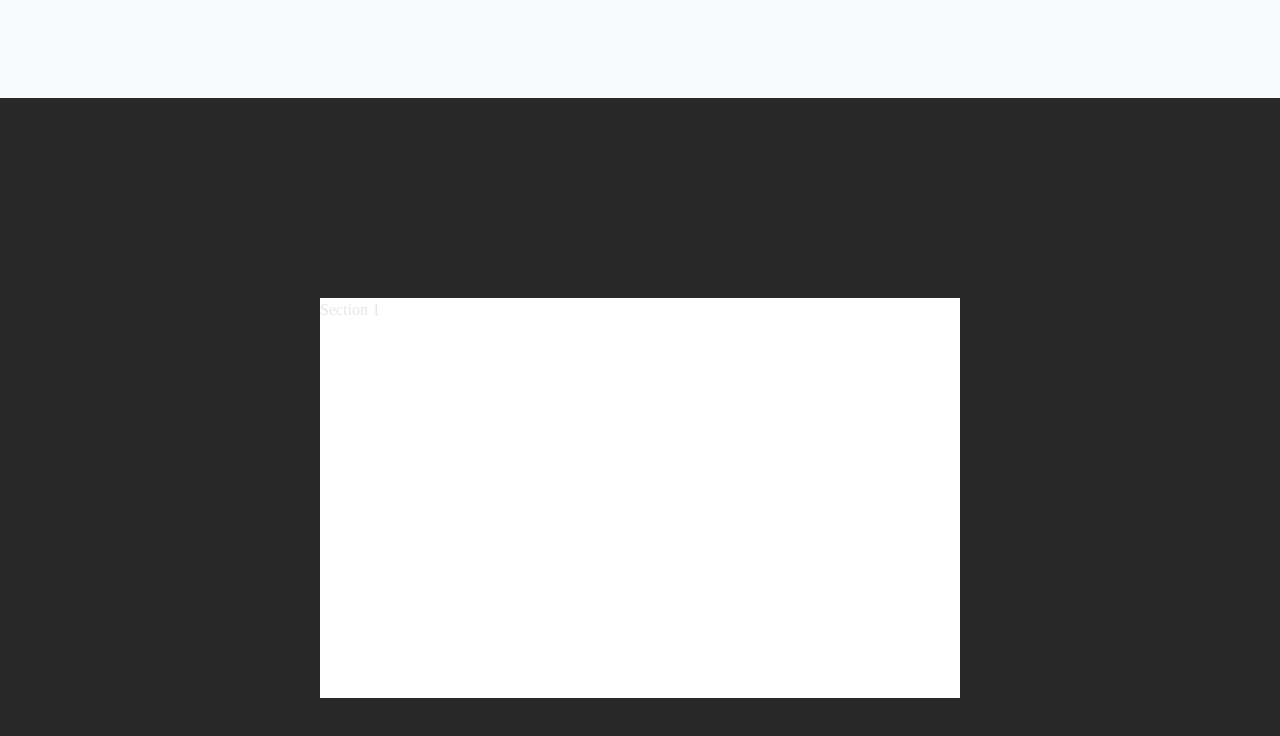
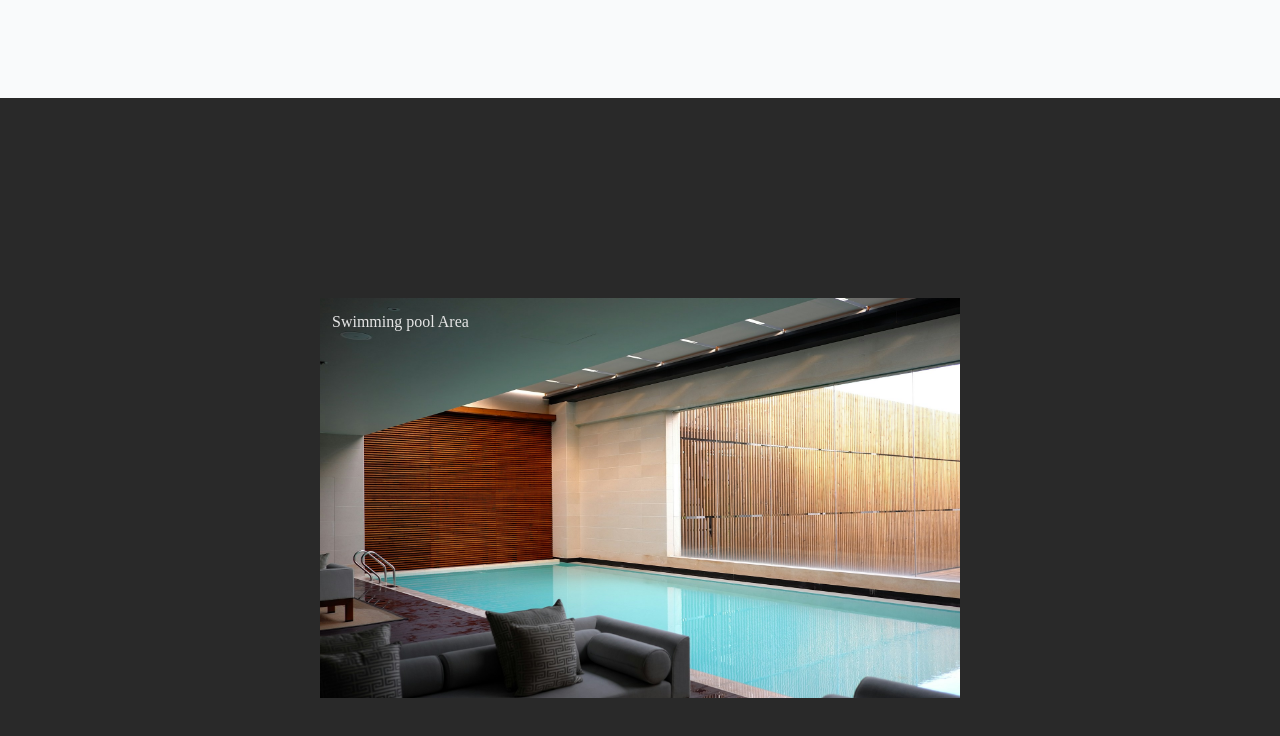
Before and after one commit to Tekmu/gsapintro, a Next.js app: page / in a window 1280 px wide. Shown: the part 702-1438 px from the top of the page. Built offline with nearby package versions, Linux system fonts and the light colour scheme.

Commit message:
Add images

```diff
--- a/app/components/ScrollSection.jsx
+++ b/app/components/ScrollSection.jsx
@@ -3,6 +3,7 @@
 import { gsap } from 'gsap/dist/gsap';
 
 import { useRef, useEffect } from 'react';
+import Image from 'next/image';
 
 import { ScrollTrigger } from 'gsap/dist/ScrollTrigger';
 import { ScrollToPlugin } from 'gsap/dist/ScrollToPlugin';
@@ -47,16 +48,60 @@ function ScrollSection() {
           className="scroll-section-inner h-[100vh] w-[400vw] flex flex-row relative"
         >
           <div className="scroll-section h-[100vh] w-[100vw] flex justify-center items-center">
-            <div className="bg-white h-[50vh] w-[50vw]">Section 1</div>
+            <div className="bg-white h-[50vh] w-[50vw] relative">
+              <span className="absolute top-0 left-0 z-10 p-3">
+                Swimming pool Area
+              </span>
+              <Image
+                className="relative dark:drop-shadow-[0_0_0.3rem_#ffffff70] dark:invert"
+                src="/assets/image_1.jpg"
+                alt="picture of a swimming pool"
+                fill
+                priority
+              />
+            </div>
           </div>
           <div className="scroll-section h-[100vh] w-[100vw] flex justify-center items-center">
-            <div className="bg-white h-[50vh] w-[50vw]">Section 2</div>
+            <div className="bg-white h-[50vh] w-[50vw] relative">
+              <span className="absolute top-0 left-0 z-10 p-3">
+                Swimming pool Area
+              </span>
+              <Image
+                className="relative dark:drop-shadow-[0_0_0.3rem_#ffffff70] dark:invert"
+                src="/assets/image_1.jpg"
+                alt="picture of a swimming pool"
+                fill
+                priority
+              />
+            </div>
           </div>
           <div className="scroll-section h-[100vh] w-[100vw] flex justify-center items-center">
-            <div className="bg-white h-[50vh] w-[50vw]">Section 3</div>
+            <div className="bg-white h-[50vh] w-[50vw] relative">
+              <span className="absolute top-0 left-0 z-10 p-3">
+                Swimming pool Area
+              </span>
+              <Image
+                className="relative dark:drop-shadow-[0_0_0.3rem_#ffffff70] dark:invert"
+                src="/assets/image_1.jpg"
+                alt="picture of a swimming pool"
+                fill
+                priority
+              />
+            </div>
           </div>
           <div className="scroll-section h-[100vh] w-[100vw] flex justify-center items-center">
-            <div className="bg-white h-[50vh] w-[50vw]">Section 4</div>
+            <div className="bg-white h-[50vh] w-[50vw] relative">
+              <span className="absolute top-0 left-0 z-10 p-3">
+                Swimming pool Area
+              </span>
+              <Image
+                className="relative dark:drop-shadow-[0_0_0.3rem_#ffffff70] dark:invert"
+                src="/assets/image_1.jpg"
+                alt="picture of a swimming pool"
+                fill
+                priority
+              />
+            </div>
           </div>
         </div>
       </div>
```
Also changed, not shown: public/assets/image_1.jpg (added).
